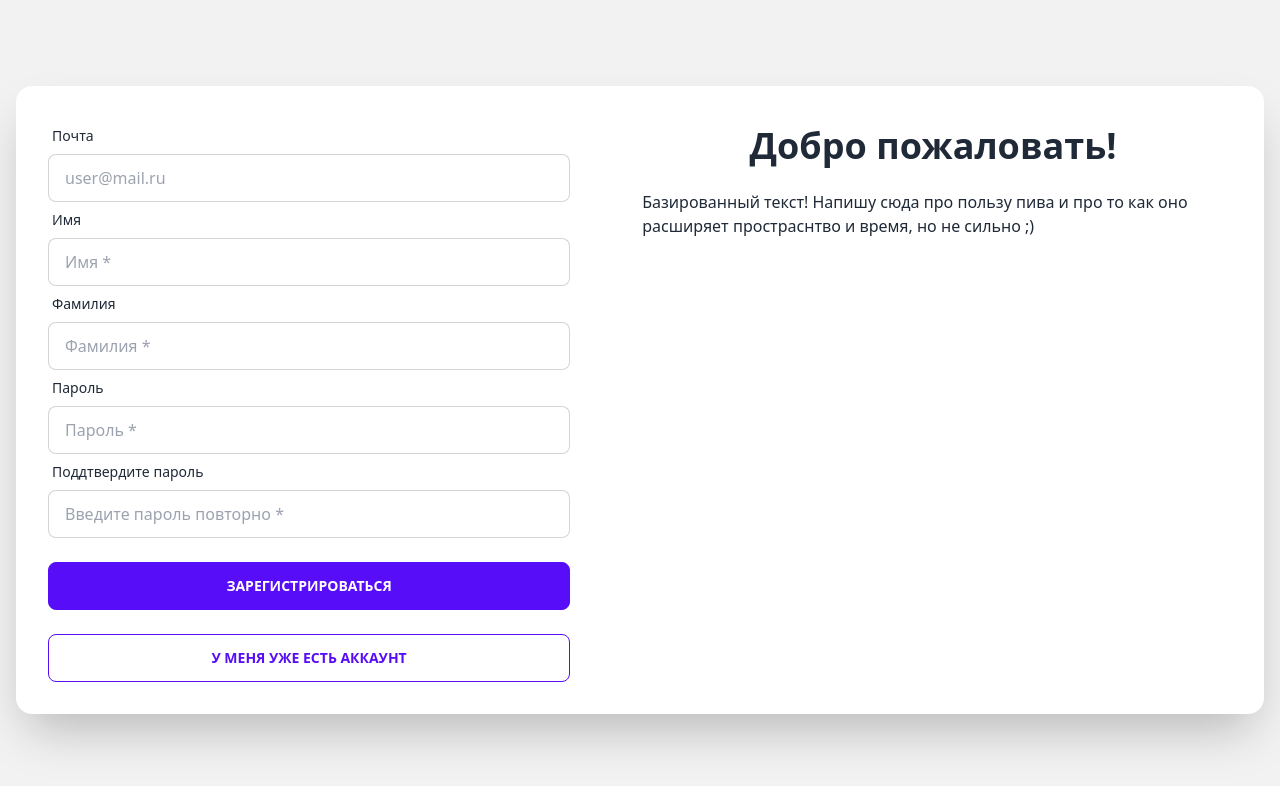
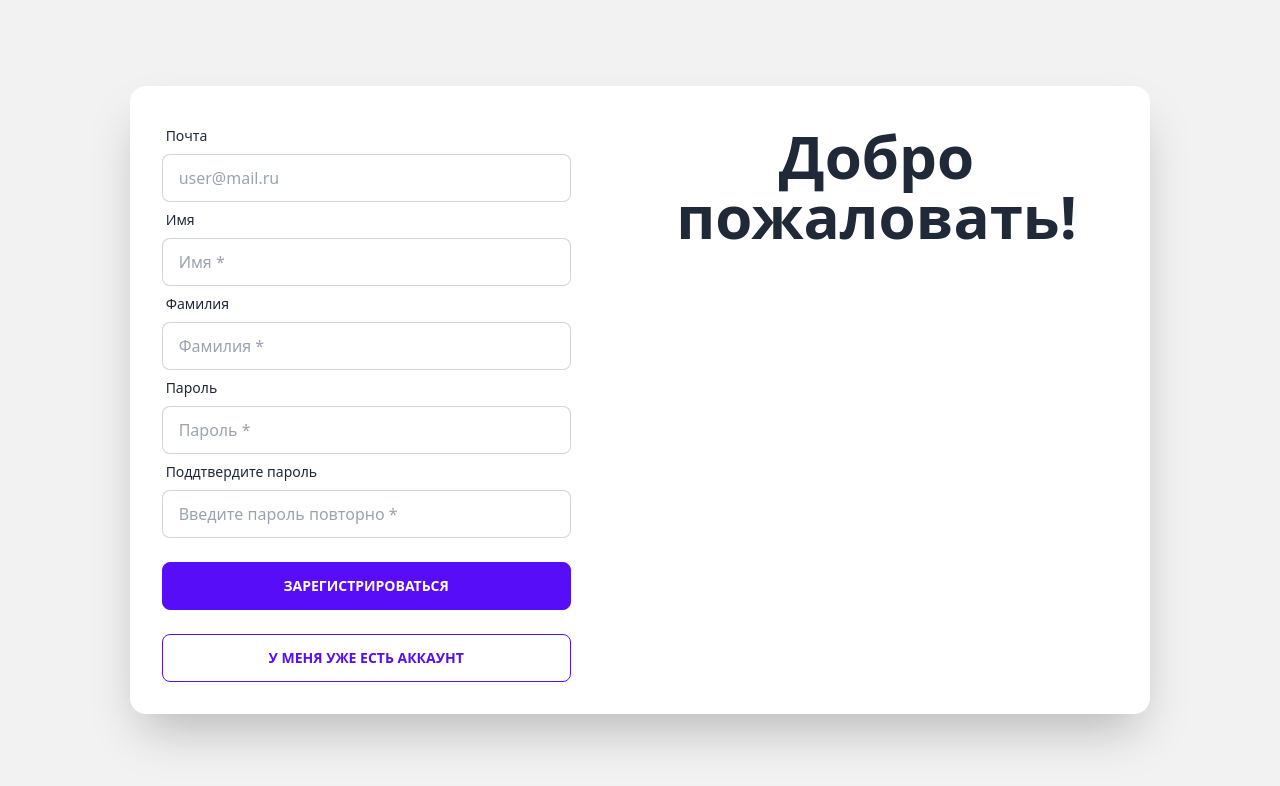
Before and after one commit to BigPigMoon/messanger, a React (Create React App) app: page /signup in a window 1280 px wide. Shown: the top 786 px of the page. Built offline with nearby package versions, Linux system fonts and the light colour scheme.

Commit message:
refactor: remove some <p>

```diff
--- a/src/pages/SignUp.tsx
+++ b/src/pages/SignUp.tsx
@@ -102,13 +102,9 @@ const SignUp = () => {
           <div className="flex flex-col lg:flex-row-reverse card card-side bg-base-100 shadow-2xl w-full">
             <div className="lg:w-1/2 mt-10 ml-10 mr-10">
               <div className="flex flex-col justify-center items-center max-h-max">
-                <h1 className="text-4xl text-center font-bold">
+                <h1 className="text-6xl text-center font-bold">
                   Добро пожаловать!
                 </h1>
-                <p className="py-6 hidden lg:block">
-                  Базированный текст! Напишу сюда про пользу пива и про то как
-                  оно расширяет простраснтво и время, но не сильно ;)
-                </p>
               </div>
             </div>
             <div className="card-body lg:w-1/2">
--- a/src/pages/SingIn.tsx
+++ b/src/pages/SingIn.tsx
@@ -57,13 +57,9 @@ const SignIn = () => {
           <div className="flex flex-col lg:flex-row card card-side bg-base-100 shadow-2xl w-full">
             <div className="lg:w-1/2 mt-10 ml-10 mr-10">
               <div className="flex flex-col justify-center items-center max-h-max">
-                <h1 className="text-4xl text-center font-bold whitespace-nowrap">
+                <h1 className="text-6xl text-center font-bold whitespace-nowrap">
                   С возвращением!
                 </h1>
-                <p className="py-6 hidden lg:block">
-                  Базированный текст! Напишу сюда про пользу пива и про то как
-                  оно расширяет простраснтво и время, но не сильно ;)
-                </p>
               </div>
             </div>
             <div className="card-body lg:w-1/2">
@@ -82,12 +78,6 @@ const SignIn = () => {
                   setVar={setPassword}
                   placeholder="Пароль *"
                 />
-                {/* <label className="label">
-                <Link to="/" className="label-text-alt link link-hover">
-                Забыли пароль?
-                </Link>
-              </label> */}
-
                 <div className="form-control mt-6">
                   <button type="submit" className="btn btn-primary">
                     Войти
```
